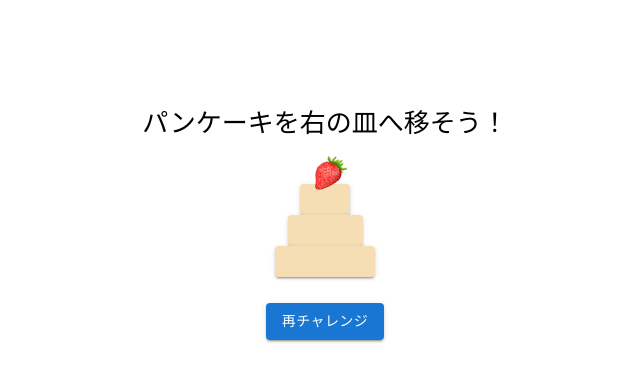
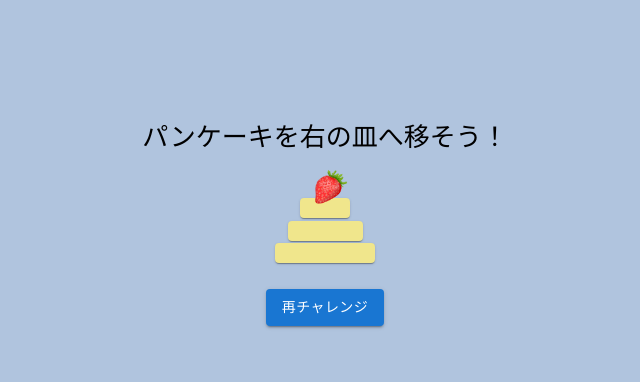
Before and after one commit to wildbook7/pancakes-of-hanoi, a React (Create React App) app: page / in a window 1280 px wide. Shown: the top 382 px of the page, without its empty margins (315-955 px from the left). Built offline with nearby package versions, Linux system fonts and the light colour scheme.

Commit message:
デザイン調整

```diff
--- a/src/App.css
+++ b/src/App.css
@@ -3,6 +3,7 @@
 }
 
 .App-header {
+  background-color: lightsteelblue;
   min-height: 100vh;
   display: flex;
   flex-direction: column;
--- a/src/App.tsx
+++ b/src/App.tsx
@@ -3,6 +3,14 @@ import strawberry from './strawberry.png';
 import './App.css';
 import Button from '@mui/material/Button'
 import Paper from '@mui/material/Paper'
+import Stack from '@mui/material/Stack'
+import { styled } from '@mui/material/styles'
+
+const CustomPaper = styled(Paper)(() => ({
+  backgroundColor: 'khaki',
+  elevation: 4,
+  fontSize: '16px',
+}))
 
 function App() {
   return (
@@ -15,27 +23,11 @@ function App() {
           top: "12px",
           left: "3px",
         }} />
-        <Paper elevation={2} sx={{
-          backgroundColor: 'wheat',
-          border: '1px brown',
-          width: '50px',
-        }}>
-          &nbsp;
-        </Paper>
-        <Paper elevation={2} sx={{
-          backgroundColor: 'wheat',
-          border: '1px brown',
-          width: '75px',
-        }}>
-          &nbsp;
-        </Paper>
-        <Paper elevation={2} sx={{
-          backgroundColor: 'wheat',
-          border: '1px brown',
-          width: '100px',
-        }}>
-          &nbsp;
-        </Paper>
+        <Stack spacing={0.3} alignItems="center">
+          <CustomPaper sx={{ width: '50px' }}>&nbsp;</CustomPaper>
+          <CustomPaper sx={{ width: '75px' }}>&nbsp;</CustomPaper>
+          <CustomPaper sx={{ width: '100px' }}>&nbsp;</CustomPaper>
+        </Stack>
         <p>
           <Button variant="contained">再チャレンジ</Button>
           <br />
```
